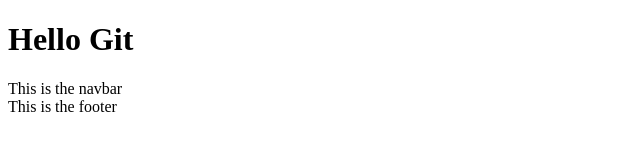
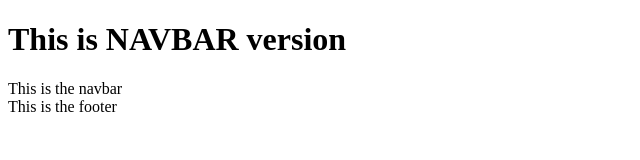
Before and after one commit to MamaPradhan/git_repo_practice, a plain HTML site: page index.html in a window 1280 px wide. Shown: the whole page, without its empty margins (0-640 px from the left). Drawn offline with Linux system fonts and the light colour scheme.

Commit message:
changed heading in navbar branch

```diff
--- a/index.html
+++ b/index.html
@@ -4,7 +4,7 @@
 <title>My Website</title>
 </head>
 <body>
-<h1>Hello Git</h1>
+<h1>This is NAVBAR version</h1>
 <nav>This is the navbar</nav>
 <footer>This is the footer</footer>
 </body>
```
